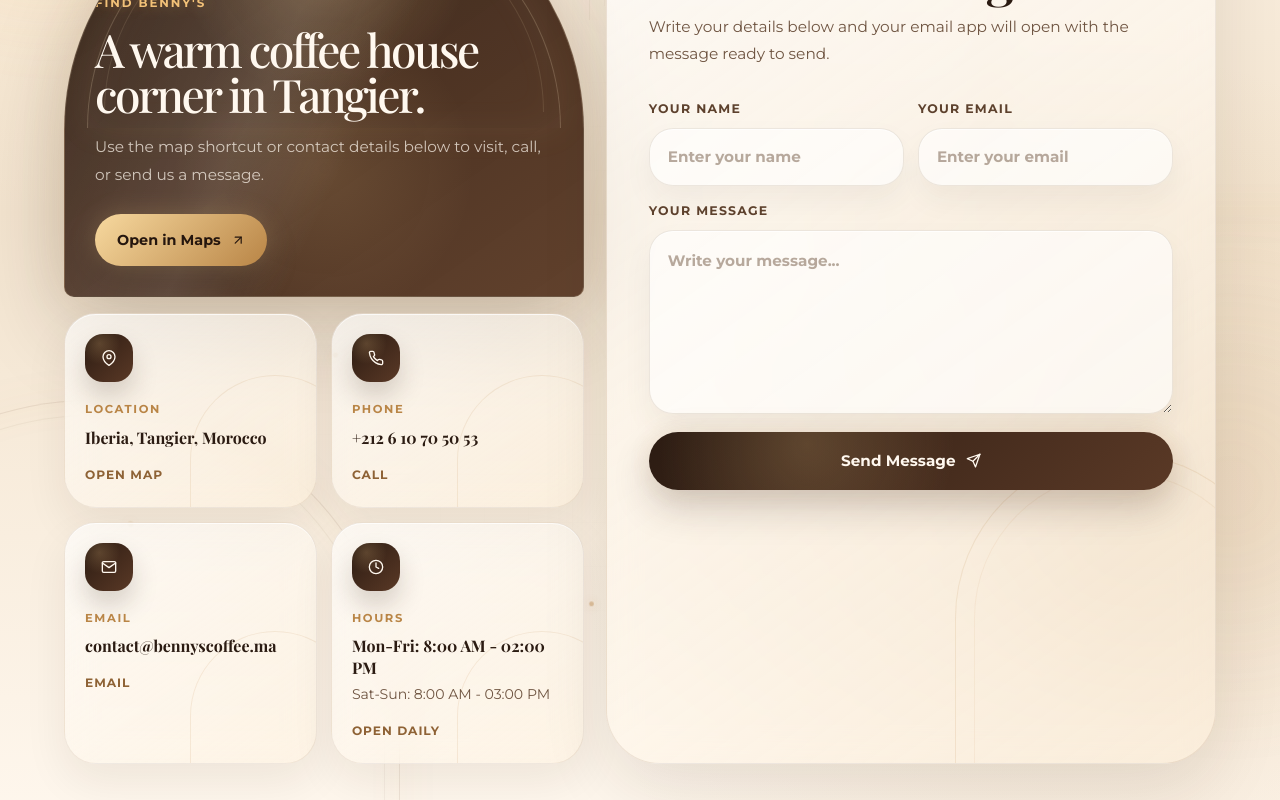
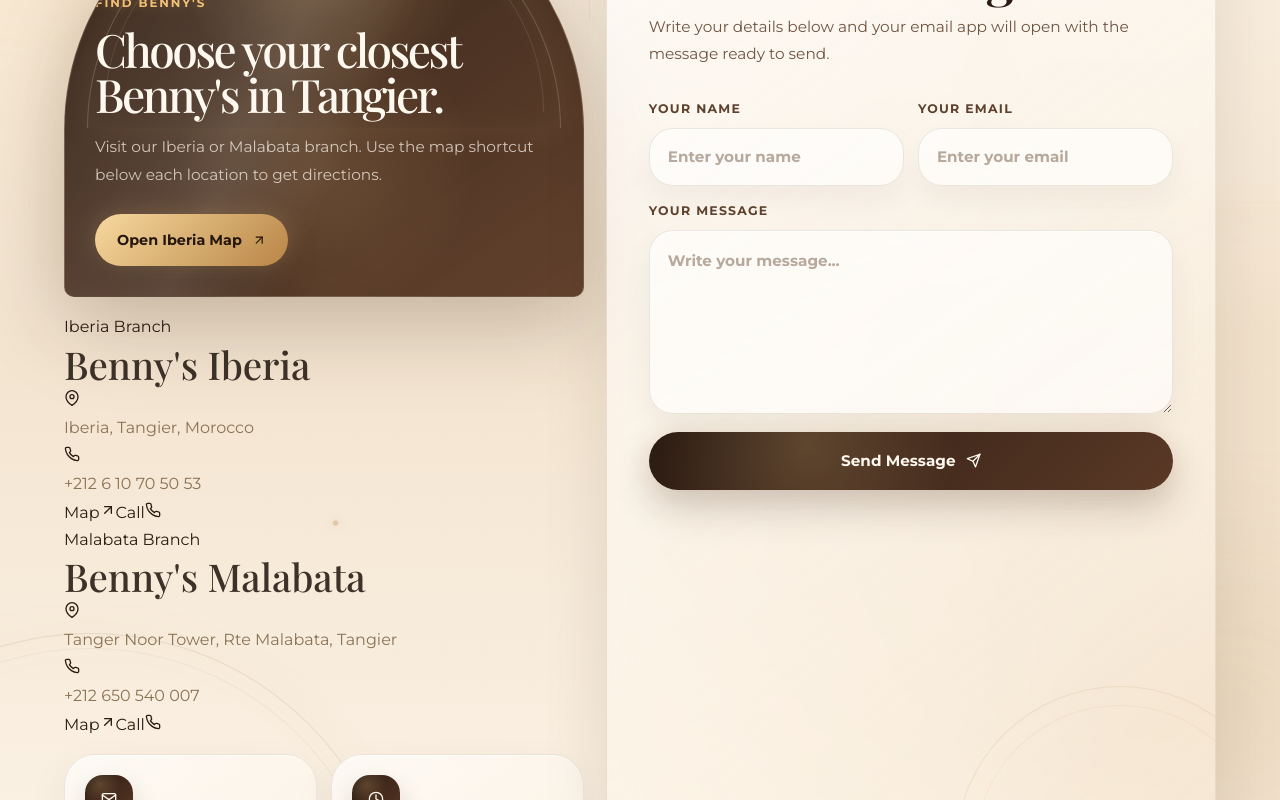
Before and after one commit to Oulimey/bennys-website-final, a React (Vite) app: page / in a window 1280 px wide. Shown: the part 8300-9100 px from the top of the page. Built offline with nearby package versions, Linux system fonts and the light colour scheme; a web font is replaced by a local one.

Commit message:
Update Contact.jsx

```diff
--- a/src/containers/Contact/Contact.jsx
+++ b/src/containers/Contact/Contact.jsx
@@ -25,34 +25,37 @@
   const sectionRef = useRef(null);
   const isInView = useInView(sectionRef, { once: true, margin: '-100px' });
 
-  const address = contactInfo?.address || 'Iberia, Tangier';
-  const phone = contactInfo?.phone || '';
   const email = contactInfo?.email || '';
   const weekdays = contactInfo?.hours?.weekdays || '8:00 AM - 2:00 AM';
   const weekends = contactInfo?.hours?.weekends || '8:00 AM - 2:00 AM';
 
-  const cleanPhone = phone.replace(/\s+/g, '');
-  const mapsLink = `https://www.google.com/maps/search/?api=1&query=${encodeURIComponent(address)}`;
+  const shops = [
+    {
+      id: 'iberia',
+      name: "Benny's Iberia",
+      area: 'Tangier Iberia',
+      address: contactInfo?.address || 'Tangier Iberia',
+      phone: contactInfo?.phone || '+212 610 705 053',
+      badge: 'Iberia Branch',
+    },
+    {
+      id: 'malabata',
+      name: "Benny's Malabata",
+      area: 'Tangier Malabata',
+      address: 'Tanger Noor Tower, Rte Malabata, Tangier',
+      phone: '+212 650 540 007',
+      badge: 'Malabata Branch',
+    },
+  ];
+
+  const getCleanPhone = (phoneNumber) => phoneNumber.replace(/[^\d+]/g, '');
+
+  const getMapsLink = (address) =>
+    `https://www.google.com/maps/search/?api=1&query=${encodeURIComponent(address)}`;
 
   const contactCards = [
     {
       id: 1,
-      icon: <FiMapPin />,
-      title: 'Location',
-      text: address,
-      link: mapsLink,
-      action: 'Open map',
-    },
-    {
-      id: 2,
-      icon: <FiPhone />,
-      title: 'Phone',
-      text: phone,
-      link: phone ? `tel:${cleanPhone}` : '#contact',
-      action: 'Call',
-    },
-    {
-      id: 3,
       icon: <FiMail />,
       title: 'Email',
       text: email,
@@ -60,7 +63,7 @@
       action: 'Email',
     },
     {
-      id: 4,
+      id: 2,
       icon: <FiClock />,
       title: 'Hours',
       text: `Mon-Fri: ${weekdays}`,
@@ -135,8 +138,8 @@
           </h2>
 
           <p className="contact__subtitle">
-            Drop by for coffee, brunch, desserts, or a calm moment under Benny&apos;s
-            warm arches.
+            Two Benny&apos;s coffee house locations in Tangier, ready for coffee,
+            brunch, desserts, and warm moments under the arches.
           </p>
         </motion.div>
 
@@ -156,22 +159,72 @@
 
               <span className="contact__map-label">Find Benny&apos;s</span>
 
-              <h3>A warm coffee house corner in Tangier.</h3>
+              <h3>Choose your closest Benny&apos;s in Tangier.</h3>
 
               <p>
-                Use the map shortcut or contact details below to visit, call, or send
-                us a message.
+                Visit our Iberia or Malabata branch. Use the map shortcut below each
+                location to get directions.
               </p>
 
               <a
-                href={mapsLink}
+                href={getMapsLink(shops[0].address)}
                 target="_blank"
                 rel="noopener noreferrer"
                 className="contact__map-btn"
               >
-                <span>Open in Maps</span>
+                <span>Open Iberia Map</span>
                 <FiArrowUpRight />
               </a>
+            </div>
+
+            <div className="contact__branches">
+              {shops.map((shop, index) => (
+                <motion.div
+                  key={shop.id}
+                  className="contact__branch-card"
+                  initial={{ opacity: 0, y: 24 }}
+                  animate={isInView ? { opacity: 1, y: 0 } : {}}
+                  transition={{ duration: 0.55, delay: 0.24 + index * 0.1 }}
+                >
+                  <div className="contact__branch-arch" />
+
+                  <span className="contact__branch-badge">{shop.badge}</span>
+
+                  <h3>{shop.name}</h3>
+
+                  <div className="contact__branch-info">
+                    <div>
+                      <span>
+                        <FiMapPin />
+                      </span>
+                      <p>{shop.address}</p>
+                    </div>
+
+                    <div>
+                      <span>
+                        <FiPhone />
+                      </span>
+                      <p>{shop.phone}</p>
+                    </div>
+                  </div>
+
+                  <div className="contact__branch-actions">
+                    <a
+                      href={getMapsLink(shop.address)}
+                      target="_blank"
+                      rel="noopener noreferrer"
+                    >
+                      <span>Map</span>
+                      <FiArrowUpRight />
+                    </a>
+
+                    <a href={`tel:${getCleanPhone(shop.phone)}`}>
+                      <span>Call</span>
+                      <FiPhone />
+                    </a>
+                  </div>
+                </motion.div>
+              ))}
             </div>
 
             <div className="contact__info">
@@ -179,12 +232,10 @@
                 <motion.a
                   key={card.id}
                   href={card.link}
-                  target={card.title === 'Location' ? '_blank' : undefined}
-                  rel={card.title === 'Location' ? 'noopener noreferrer' : undefined}
                   className="contact__info-card"
                   initial={{ opacity: 0, y: 24 }}
                   animate={isInView ? { opacity: 1, y: 0 } : {}}
-                  transition={{ duration: 0.55, delay: 0.28 + index * 0.08 }}
+                  transition={{ duration: 0.55, delay: 0.42 + index * 0.08 }}
                 >
                   <div className="contact__info-arch" />
 
```
